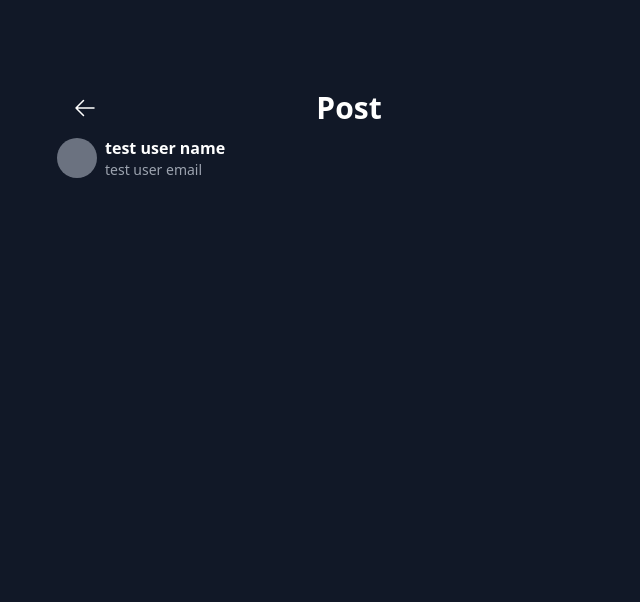
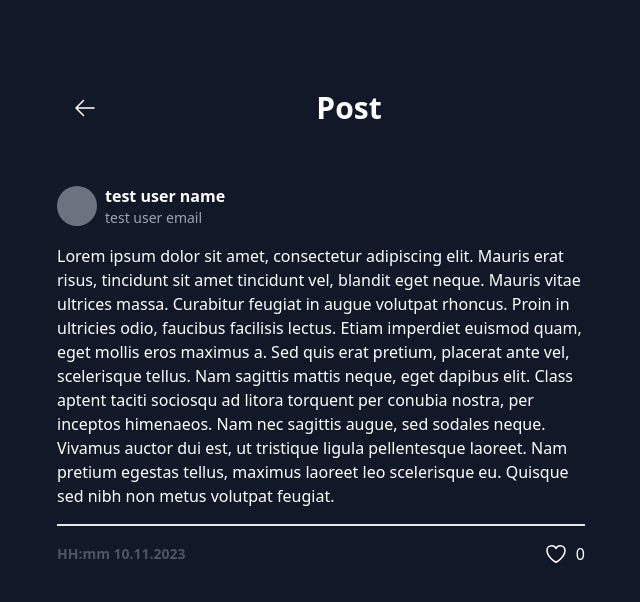
Before and after one commit to hyer0705/nextjs-lutweet, a Next.js app: page /tweet/1 in a window 1280 px wide. Shown: the top 602 px of the page, without its empty margins (319-959 px from the left). Built offline with nearby package versions, Linux system fonts and the light colour scheme.

Commit message:
Add HTML markup and styling to DetailPage component

```diff
--- a/app/tweet/[id]/detail-page.tsx
+++ b/app/tweet/[id]/detail-page.tsx
@@ -7,8 +7,8 @@ export default function DetailPage() {
   const router = useRouter();
 
   return (
-    <div className="text-white">
-      <div className="flex items-center">
+    <div className="space-y-4 text-white">
+      <div className="pb-8 flex items-center">
         <span className="p-4 cursor-pointer" onClick={() => router.back()}>
           <svg
             className="w-6 h-6"
@@ -29,6 +29,44 @@ export default function DetailPage() {
         <h1 className="flex-1 text-center text-3xl font-extrabold">Post</h1>
       </div>
       <TweetProfile name="test user name" email="test user email" />
+      <div className="pb-4 border-b-2">
+        <p>
+          Lorem ipsum dolor sit amet, consectetur adipiscing elit. Mauris erat
+          risus, tincidunt sit amet tincidunt vel, blandit eget neque. Mauris
+          vitae ultrices massa. Curabitur feugiat in augue volutpat rhoncus.
+          Proin in ultricies odio, faucibus facilisis lectus. Etiam imperdiet
+          euismod quam, eget mollis eros maximus a. Sed quis erat pretium,
+          placerat ante vel, scelerisque tellus. Nam sagittis mattis neque, eget
+          dapibus elit. Class aptent taciti sociosqu ad litora torquent per
+          conubia nostra, per inceptos himenaeos. Nam nec sagittis augue, sed
+          sodales neque. Vivamus auctor dui est, ut tristique ligula
+          pellentesque laoreet. Nam pretium egestas tellus, maximus laoreet leo
+          scelerisque eu. Quisque sed nibh non metus volutpat feugiat.
+        </p>
+      </div>
+      <div className="flex items-center">
+        <span className="flex-1 text-gray-600 text-sm font-semibold">
+          HH:mm 10.11.2023
+        </span>
+        <div className="flex space-x-2">
+          <svg
+            className="w-6 cursor-pointer"
+            fill="none"
+            stroke="currentColor"
+            strokeWidth="1.5"
+            viewBox="0 0 24 24"
+            xmlns="http://www.w3.org/2000/svg"
+            aria-hidden="true"
+          >
+            <path
+              strokeLinecap="round"
+              strokeLinejoin="round"
+              d="M21 8.25c0-2.485-2.099-4.5-4.688-4.5-1.935 0-3.597 1.126-4.312 2.733-.715-1.607-2.377-2.733-4.313-2.733C5.1 3.75 3 5.765 3 8.25c0 7.22 9 12 9 12s9-4.78 9-12z"
+            ></path>
+          </svg>
+          <span>0</span>
+        </div>
+      </div>
     </div>
   );
 }
```
